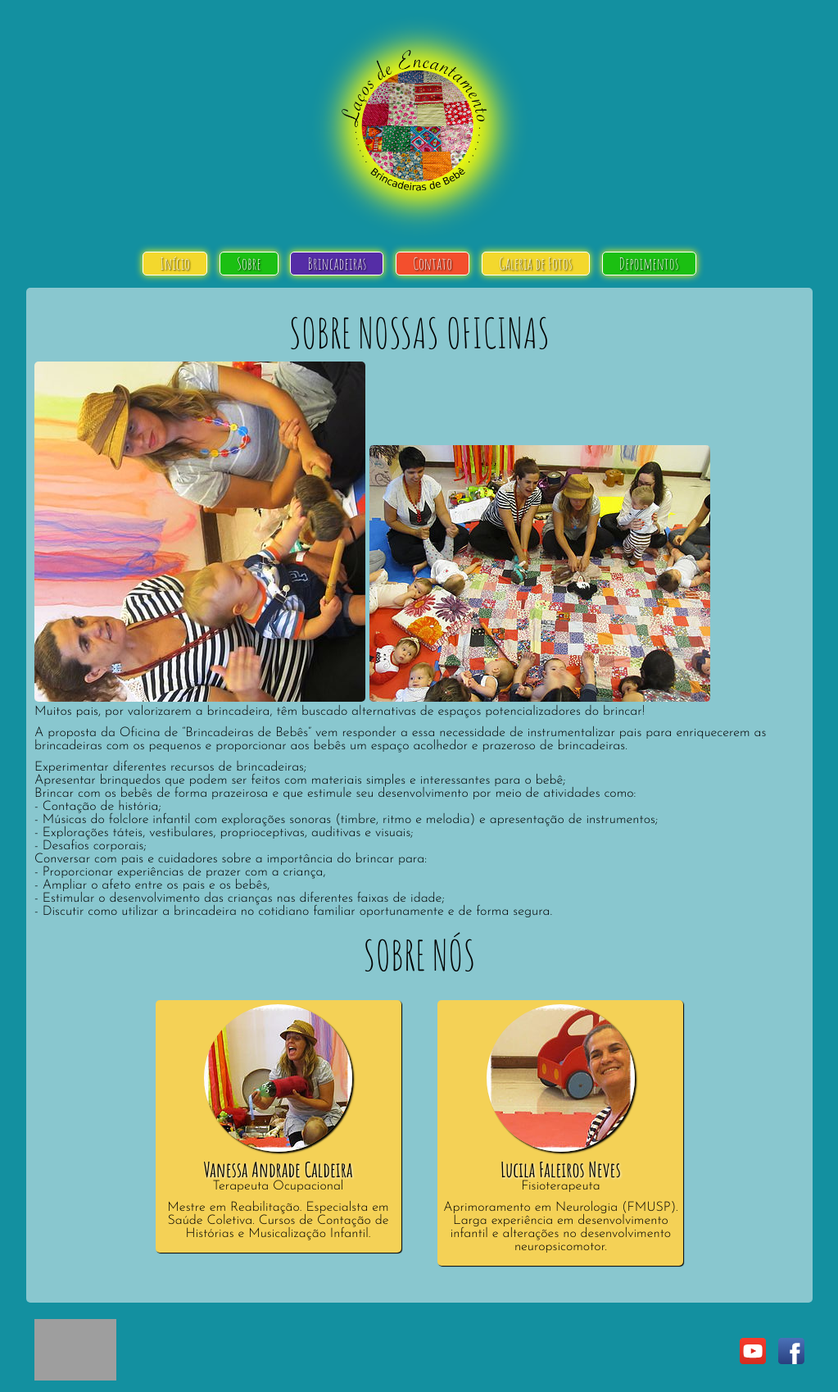
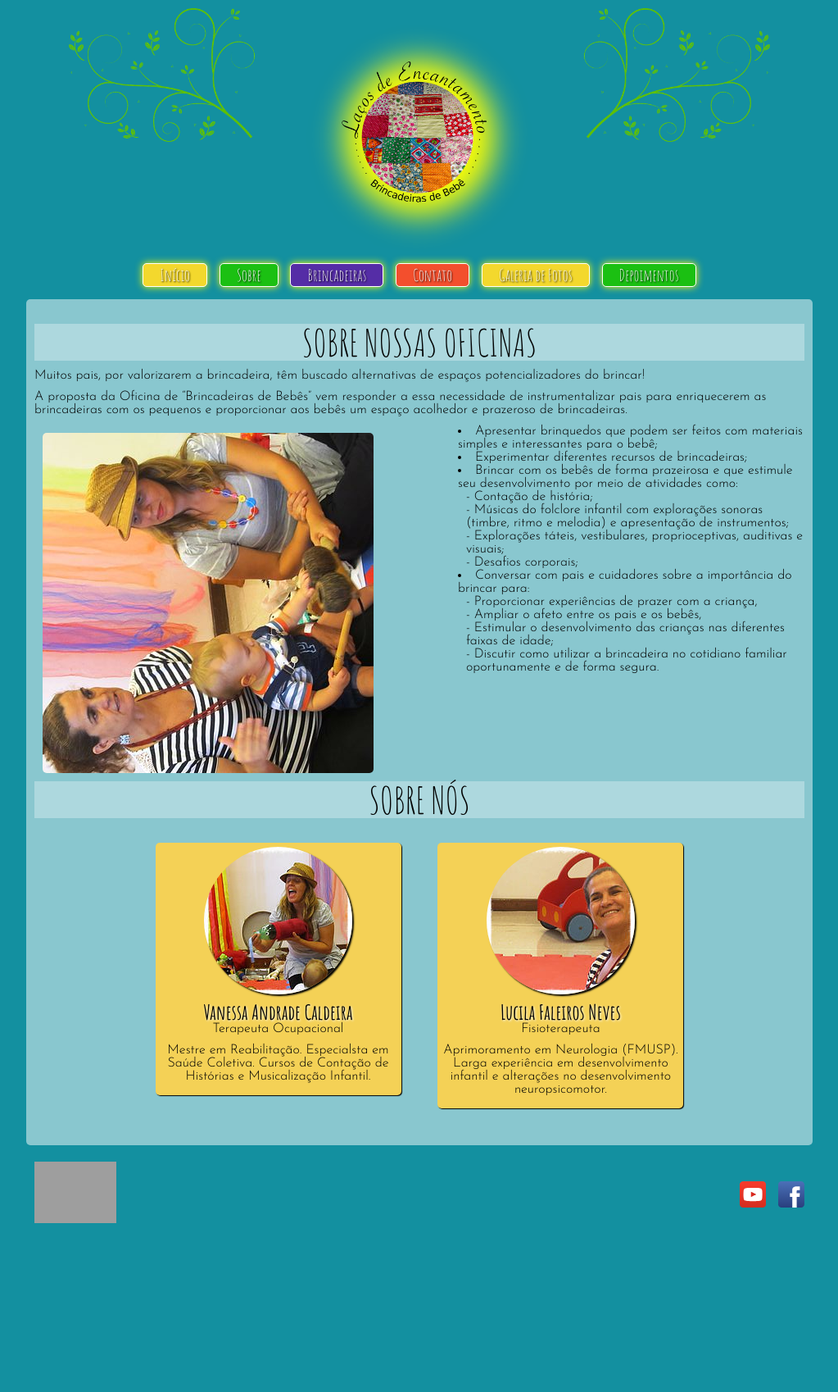
Before and after one commit to franklindeoliveira/lacosdeencantamento, a PHP site: page /sobre.php in a window 1280 px wide. Shown: the whole page at 82% size, without its empty margins (128-1151 px from the left). After the commit the page ends 1492 px from the top, so only its background shows below. Run offline with PHP 8.4, Linux system fonts and the light colour scheme; grey boxes are pictures that could not be loaded.

Commit message:
ajustes: titulos, paineis, cabeçalho

```diff
--- a/cabecalho.php
+++ b/cabecalho.php
@@ -1,5 +1,9 @@
 <header>
-    <h1><img class="logo logoHeader" src="img/logo.png" alt="Laços de Encantamento - Brincadeiras de Bebê"></h1>
+    <img class="floral-left" src="img/floral-left.png" alt="Laços de Encantamento - Brincadeiras de Bebê">
+    <h1>
+        <img class="logo logoHeader" src="img/logo.png" alt="Laços de Encantamento - Brincadeiras de Bebê">
+    </h1>
+    <img class="floral-right" src="img/floral.png" alt="Laços de Encantamento - Brincadeiras de Bebê">
     <nav class="menu-opcoes">
         <ul>
             <li><a href="index.php"><button class="amarelo">Início</button></a></li>
--- a/css/estilos.css
+++ b/css/estilos.css
@@ -51,13 +51,14 @@ body * {
 
 h2 {
     font-family: 'Amatic SC', cursive;
-    font-size: 50px;
+    font-size: 30px;
     text-transform: uppercase;
+    background-color: rgba(255, 255, 255, 0.3);
 }
 
 h3 {
     font-family: 'Amatic SC', cursive;
-    font-size: 25px;
+    font-size: 20px;
 }
 
 html {
@@ -98,7 +99,7 @@ main, footer {
 .menu-opcoes button {
     color: #1390A0;
     font-family: 'Amatic SC', cursive;
-    font-size: 20px !important;
+    font-size: 15px !important;
 }
 
 .menu-opcoes {
@@ -221,6 +222,7 @@ figure {
 
 .sobre-nos {
     text-align: center;
+    clear: both;
 }
 
 .sobre-nos img {
@@ -264,6 +266,25 @@ section img {
 
 .sobre-nossas-oficinas p {
     margin-bottom: 10px;
+}
+
+.sobre-nossas-oficinas img {
+    float: none;
+    max-width: 100%;
+}
+
+.sobre-nossas-oficinas > ul {
+    float: none;
+    max-width: 100%;
+}
+
+.sobre-nossas-oficinas ul {
+    list-style: inside;
+}
+
+.sobre-nossas-oficinas ul:nth-child(1) {
+    list-style: none;
+    margin-left: 10px;
 }
 
 .tipos-brincadeiras img {
@@ -339,7 +360,7 @@ header {
 }
 
 .contato .redes-sociais img {
-    max-width: 25%;
+    max-width: 15%;
 }
 
 .redes-sociais div img, .redes-sociais div p{
@@ -437,6 +458,20 @@ header h1, header nav {
     }
 }
 
+@media(min-width: 530px) {
+    h2 {
+        font-size: 45px;
+    }
+
+    h3 {
+        font-size: 25px;
+    }
+
+    .menu-opcoes button {
+        font-size: 20px !important;
+    }
+}
+
 .menu-opcoes button:hover {
     cursor: pointer;
     box-shadow: 0px 0px 20px #ffff00;
@@ -444,3 +479,34 @@ header h1, header nav {
     transition: box-shadow 0.5s;
 
 }
+
+@media(min-width: 812px) {
+    .sobre-nossas-oficinas p {
+        margin-bottom: 10px;
+    }
+
+    .sobre-nossas-oficinas img {
+        float: left;
+        margin: 10px;
+        max-width: 45%;
+        text-align: center;
+    }
+
+    .sobre-nossas-oficinas > ul {
+        max-width: 45%;
+        float: right;
+    }
+
+    .sobre-nossas-oficinas ul {
+        list-style: inside;
+    }
+
+    .sobre-nossas-oficinas ul:nth-child(1) {
+        list-style: none;
+        margin-left: 10px;
+    }
+}
+
+.floral-left, .floral-right {
+    max-width: 30%;
+}
--- a/depoimentos.php
+++ b/depoimentos.php
@@ -16,7 +16,7 @@
             <h2>Depoimentos</h2>
 
             <div class="lista-email">
-                <h3 class="transparente">Participou da oficinas? Conte-nos o que achou!</h3>
+                <h3 class="transparente">Participou das oficinas? Conte-nos o que achou!</h3>
                 <form action="contatoEmail.php" method="post">
                     <input name="assunto" type="hidden" id="assunto" value="Depoimento"><br />
                     <input name="nome" placeholder="Nome" type="text"><br />
--- a/sobre.php
+++ b/sobre.php
@@ -14,17 +14,18 @@
     <main>
         <section class="sobre-nossas-oficinas">
             <h2>Sobre nossas oficinas</h2>
-            <img src="img/sobre-nossas-oficinas1.jpg" alt="Imagem sobre nossa oficina 1">
-            <img src="img/sobre-nossas-oficinas2.jpg" alt="Imagem sobre nossa oficina 2">
+
             <p>
                 Muitos pais, por valorizarem a brincadeira, têm buscado alternativas de espaços potencializadores do brincar!
             </p>
             <p>
                 A proposta da Oficina de “Brincadeiras de Bebês” vem responder a essa necessidade de instrumentalizar pais para enriquecerem as brincadeiras com os pequenos e proporcionar aos bebês um espaço acolhedor e prazeroso de brincadeiras.
             </p>
+            <img src="img/sobre-nossas-oficinas1.jpg" alt="Imagem sobre nossa oficina 1">
+
             <ul>
+                <li>Apresentar brinquedos que podem ser feitos com materiais simples e interessantes para o bebê;</li>
                 <li>Experimentar diferentes recursos de brincadeiras;</li>
-                <li>Apresentar brinquedos que podem ser feitos com materiais simples e interessantes para o bebê;</li>
                 <li>
                     Brincar com os bebês de forma prazeirosa e que estimule seu desenvolvimento por meio de atividades como:
                     <ul>
```
Also changed, not shown: img/floral-left.png (added), img/floral.png (added).
